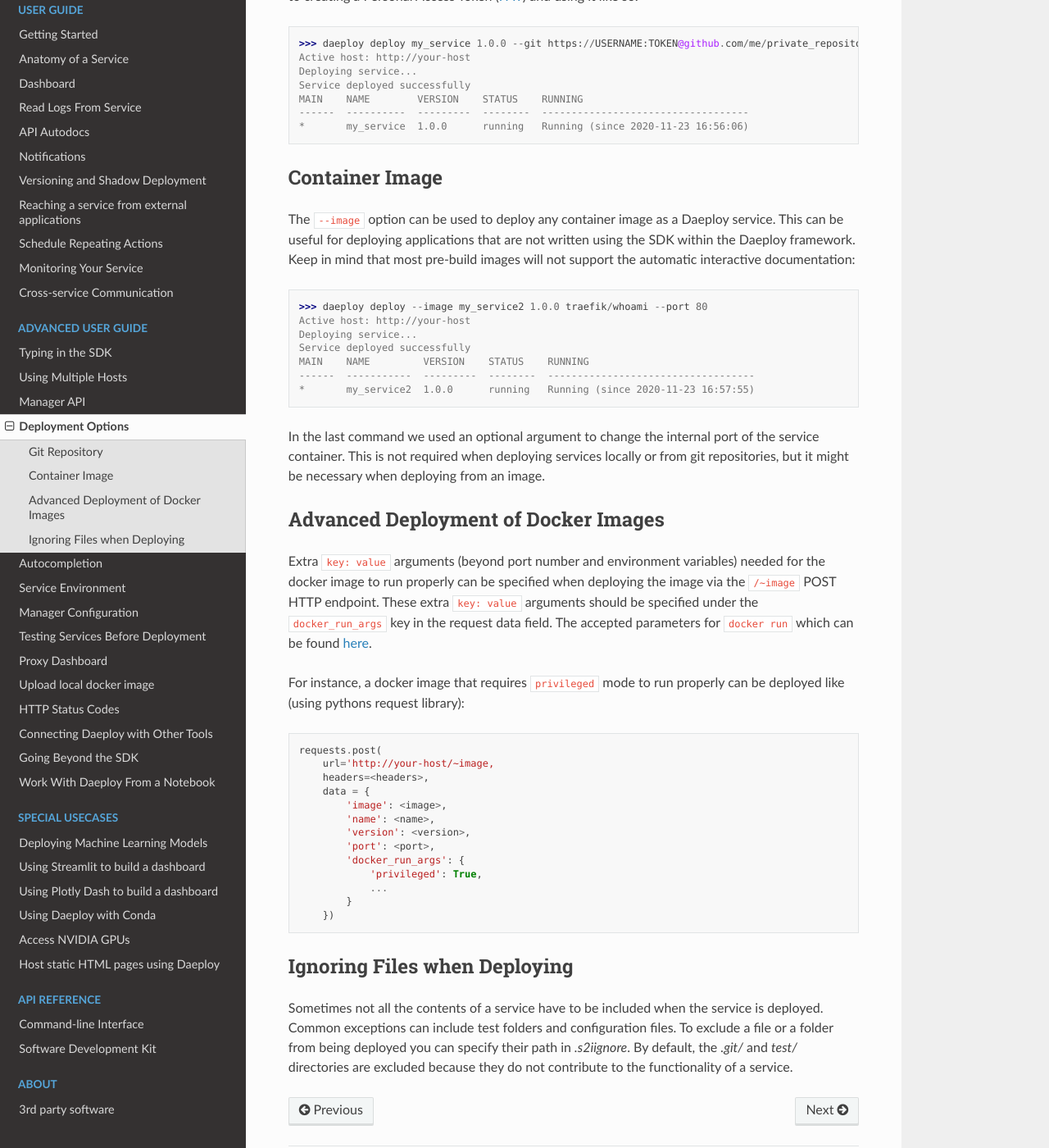
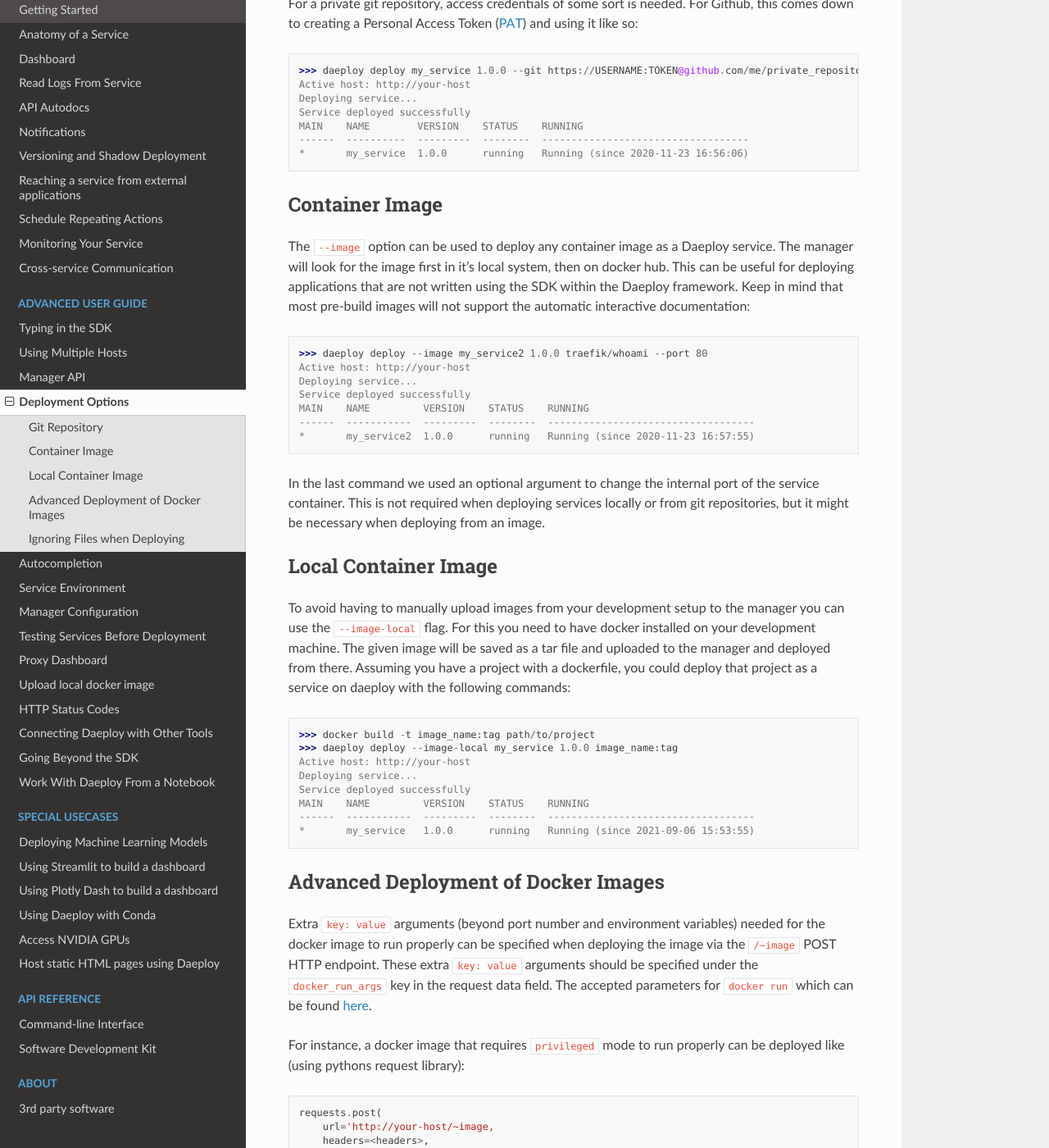
Before and after one commit to vikinganalytics/daeploy, a Sphinx documentation site: the page built from docs/source/content/advanced_tutorials/adv_deploy.rst, in a window 1280 px wide and 1400 px high, scrolled down 1139 px. Shown: the whole window at 82% size. Built offline with Sphinx 7.4.7 and the Read the Docs theme 2.0.0, drawn with Linux system fonts in a browser that asks for light colours; the version number could not be read and is left out; some of the changed text lies outside the part shown.

Commit message:
image-local added to docs

```diff
--- a/docs/source/content/advanced_tutorials/adv_deploy.rst
+++ b/docs/source/content/advanced_tutorials/adv_deploy.rst
@@ -12,18 +12,20 @@ those, to make sure you have a good idea of the options you have available.
     have. If you are unsure how and what-for a certain command is used, it should
     be your go-to option.
 
-Daeploy supports three separate service sources; A local source (directory or tarball),
-a git repository or a container image. By default ``deploy`` will expect a local
+Daeploy supports several service sources; A local source (directory or tarball),
+a git repository or docker images. By default ``deploy`` will expect a local
 source and to deploy from another source you need to add a flag with your ``deploy``
 command:
 
-+-------------+--------------+
-| Long Option | Short option |
-+=============+==============+
-| --git       | -g           |
-+-------------+--------------+
-| --image     | -i           |
-+-------------+--------------+
++---------------+--------------+
+| Long Option   | Short option |
++===============+==============+
+| --git         | -g           |
++---------------+--------------+
+| --image       | -i           |
++---------------+--------------+
+| --image-local | -I           |
++---------------+--------------+
 
 .. note:: Daeploy uses `Source-To-Image <https://github.com/openshift/source-to-image>`_
     to automatically convert source code into container images. There are advanced
@@ -62,6 +64,7 @@ Container Image
 ---------------
 
 The ``--image`` option can be used to deploy any container image as a Daeploy service.
+The manager will look for the image first in it's local system, then on docker hub.
 This can be useful for deploying applications that are not written using the
 SDK within the Daeploy framework. Keep in mind that most pre-build images will not
 support the automatic interactive documentation:
@@ -77,6 +80,24 @@ MAIN    NAME         VERSION    STATUS    RUNNING
 In the last command we used an optional argument to change the internal port of
 the service container. This is not required when deploying services locally or
 from git repositories, but it might be necessary when deploying from an image.
+
+Local Container Image
+---------------------
+
+To avoid having to manually upload images from your development setup to the manager
+you can use the ``--image-local`` flag. For this you need to have docker installed on
+your development machine. The given image will be saved as a tar file and uploaded to
+the manager and deployed from there. Assuming you have a project with a dockerfile,
+you could deploy that project as a service on daeploy with the following commands:
+
+>>> docker build -t image_name:tag path/to/project
+>>> daeploy deploy --image-local my_service 1.0.0 image_name:tag
+Active host: http://your-host
+Deploying service...
+Service deployed successfully
+MAIN    NAME         VERSION    STATUS    RUNNING
+------  -----------  ---------  --------  -----------------------------------
+*       my_service   1.0.0      running   Running (since 2021-09-06 15:53:55)
 
 Advanced Deployment of Docker Images
 ------------------------------------
```
Also changed, not shown: 2 other files.
